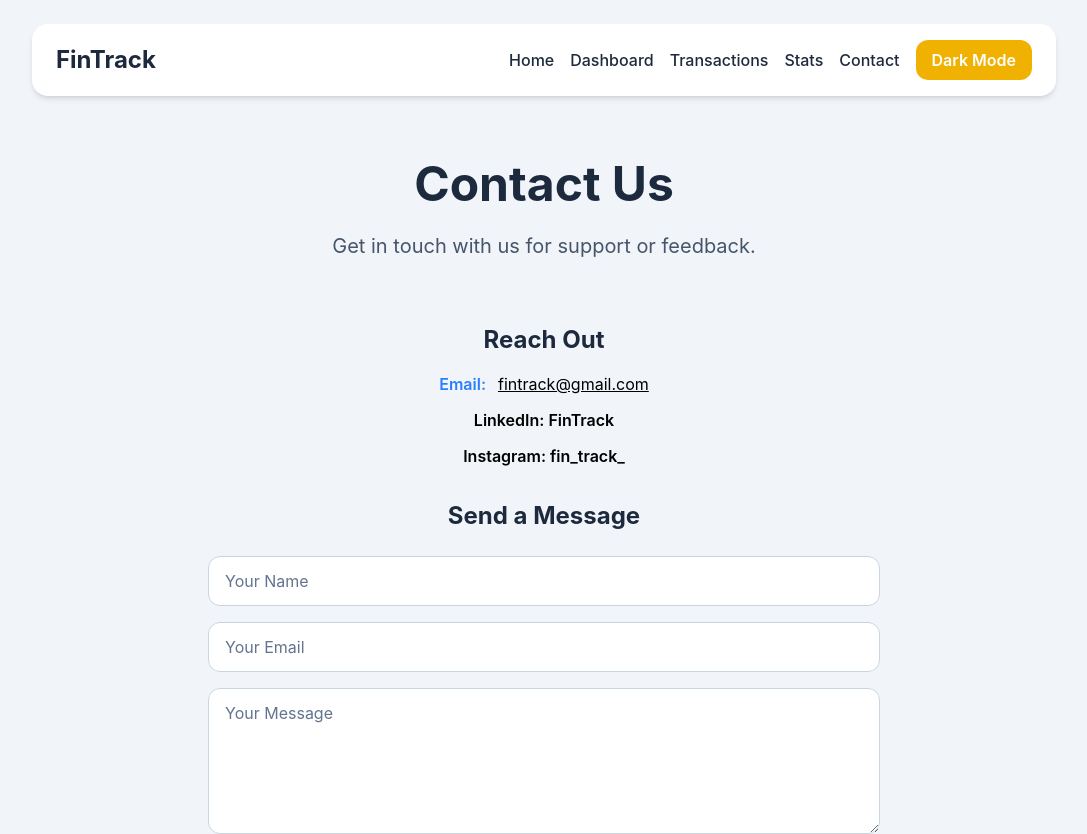
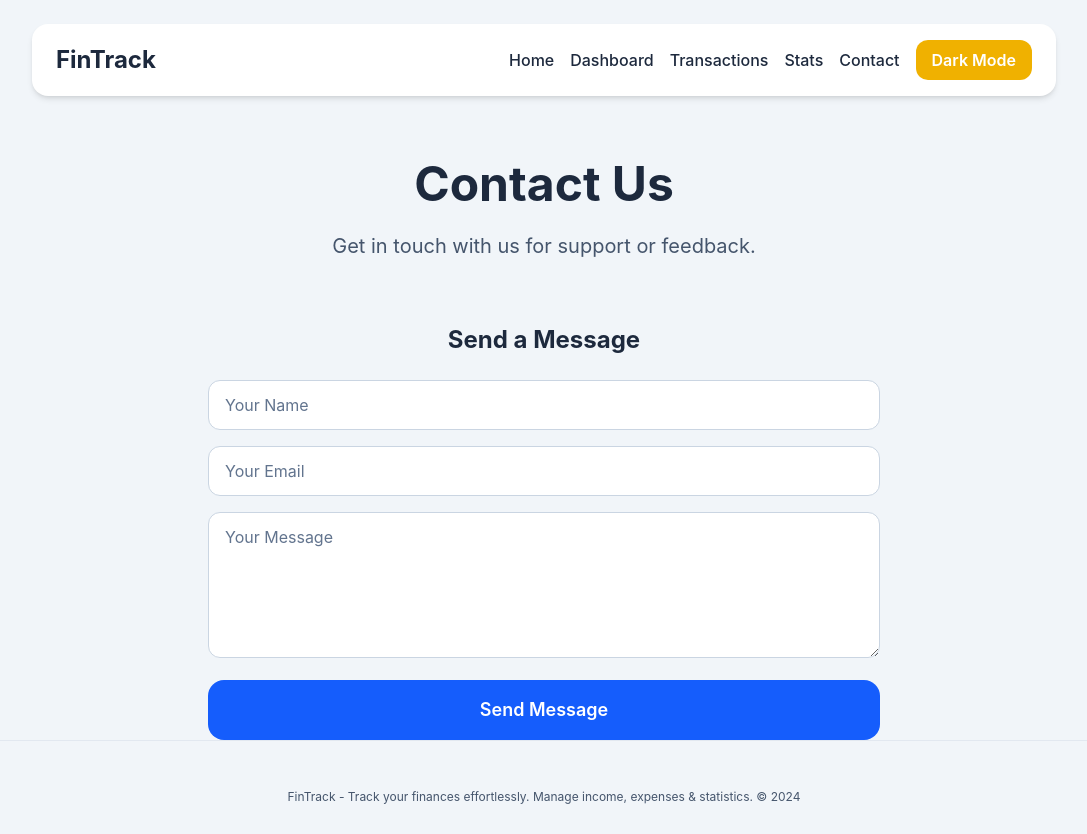
Before and after one commit to rishab123-creator/fintrack, a React (Vite) app: page /contact in a window 1280 px wide. Shown: the top 834 px of the page, without its empty margins (96-1183 px from the left). Built offline with nearby package versions, Linux system fonts and the light colour scheme.

Commit message:
fix the contact section

```diff
--- a/src/pages/ContactUsPage.jsx
+++ b/src/pages/ContactUsPage.jsx
@@ -50,48 +50,7 @@
           </p>
         </div>
 
-        <div className="max-w-2xl mx-auto mt-16 space-y-8">
-          {/* Contact Info */}
-          <div className="text-center space-y-4">
-            <h2
-              className={
-                darkMode
-                  ? "text-2xl font-bold text-white"
-                  : "text-2xl font-bold text-slate-800"
-              }
-            >
-              Reach Out
-            </h2>
-            <div className="space-y-3">
-              <p className="flex items-center justify-center gap-3">
-                <span className="text-blue-500 font-semibold">Email:</span>
-                <a href="mailto:fintrack@gmail.com" className="hover:text-blue-500 underline">
-                  fintrack@gmail.com
-                </a>
-              </p>
-              <p>
-                <a
-                  href="https://www.linkedin.com/company/FinTrack"
-                  target="_blank"
-                  rel="noopener noreferrer"
-                  className="hover:text-blue-500 font-semibold"
-                >
-                  LinkedIn: FinTrack
-                </a>
-              </p>
-              <p>
-                <a
-                  href="https://www.instagram.com/fin_track_/"
-                  target="_blank"
-                  rel="noopener noreferrer"
-                  className="hover:text-blue-500 font-semibold"
-                >
-                  Instagram: fin_track_
-                </a>
-              </p>
-            </div>
-          </div>
-
+        <div className="max-w-2xl mx-auto mt-16">
           {/* Contact Form */}
           <div>
             <h2
```
